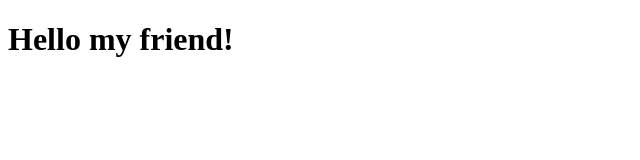
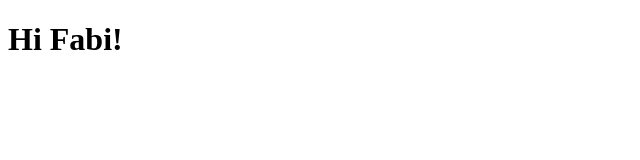
Before and after one commit to TwoSaint/Saint.github.io, a plain HTML site: page index.html in a window 1280 px wide. Shown: the whole page, without its empty margins (0-640 px from the left). Drawn offline with Linux system fonts and the light colour scheme.

Commit message:
Update index.html

```diff
--- a/index.html
+++ b/index.html
@@ -4,7 +4,7 @@
         <title>Welcome</title>
     </head>
     <body>
-        <h1>Hello my friend!</h1>
+        <h1>Hi Fabi!</h1>
     </body>
 
 
```
